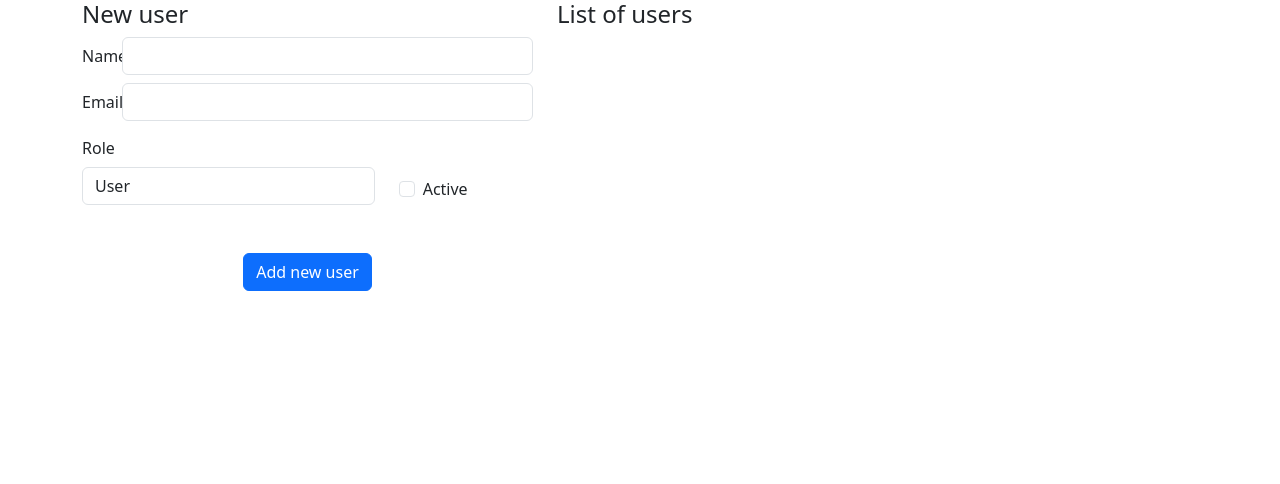
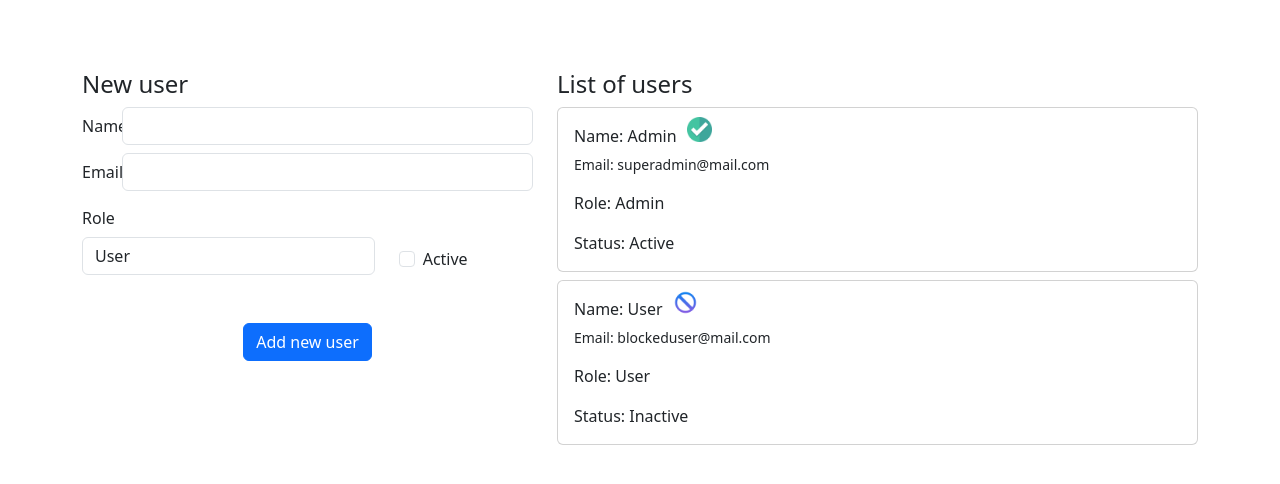
Before and after one commit to almazovurmat/makeuserlist, a React (Create React App) app: page / in a window 1280 px wide. Shown: the top 484 px of the page. Built offline with nearby package versions, Linux system fonts and the light colour scheme.

Commit message:
Styles and contact examples have been added

```diff
--- a/src/App.css
+++ b/src/App.css
@@ -1,38 +1,29 @@
-.App {
-  text-align: center;
+.wrap {
+    padding-top: 70px;
 }
 
-.App-logo {
-  height: 40vmin;
-  pointer-events: none;
+.status {
+    position: absolute;
+    top: -10px;
+    right: -35px;
+    width: 25px;
+    height: 25px;
+    display: inline-block;
 }
 
-@media (prefers-reduced-motion: no-preference) {
-  .App-logo {
-    animation: App-logo-spin infinite 20s linear;
-  }
+.card-title {
+    position: relative;
+    display: inline-block;
 }
 
-.App-header {
-  background-color: #282c34;
-  min-height: 100vh;
-  display: flex;
-  flex-direction: column;
-  align-items: center;
-  justify-content: center;
-  font-size: calc(10px + 2vmin);
-  color: white;
+.available {
+    background: url("assets/images/checked.png") center/cover no-repeat;
 }
 
-.App-link {
-  color: #61dafb;
+.unavailable {
+    background: url("assets/images/unavailable.png") center/cover no-repeat;
 }
 
-@keyframes App-logo-spin {
-  from {
-    transform: rotate(0deg);
-  }
-  to {
-    transform: rotate(360deg);
-  }
+.wrapper-card {
+    padding-left: 30px;
 }
--- a/src/components/Users/Users.tsx
+++ b/src/components/Users/Users.tsx
@@ -9,6 +9,34 @@ const Users: React.FC <IProps> = ({users}) => {
     return (
         <>
             <h4>List of users</h4>
+            <div className="user">
+                <div className="card mb-2">
+                    <div className="row no-gutters">
+                        <div className="col-sm-12">
+                            <div className="card-body">
+                                <h6 className="card-title">Name: Admin <span className="status available"></span></h6>
+                                <p className="card-text small">Email: superadmin@mail.com</p>
+                                <p className="card-text">Role: Admin</p>
+                                <p className="card-text">Status: Active</p>
+                            </div>
+                        </div>
+                    </div>
+                </div>
+            </div>
+            <div className="user">
+                <div className="card mb-2">
+                    <div className="row no-gutters">
+                        <div className="col-sm-12">
+                            <div className="card-body">
+                                <h6 className="card-title">Name: User <span className="status unavailable"></span></h6>
+                                <p className="card-text small">Email: blockeduser@mail.com</p>
+                                <p className="card-text">Role: User</p>
+                                <p className="card-text">Status: Inactive</p>
+                            </div>
+                        </div>
+                    </div>
+                </div>
+            </div>
             {
                 users.map((user: IUser) => {
                     return <UserItem key={user.id} item={user} />
```
